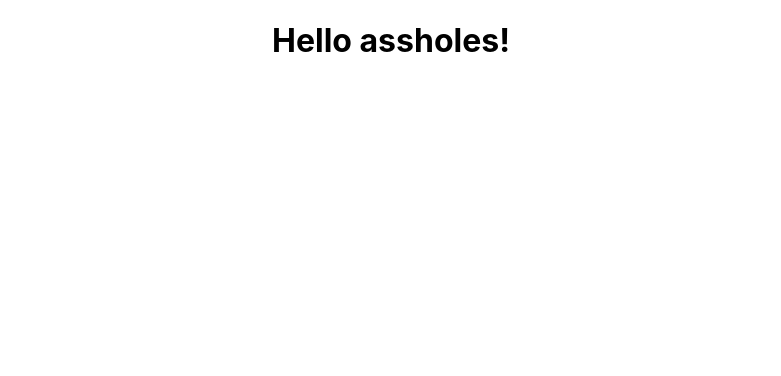
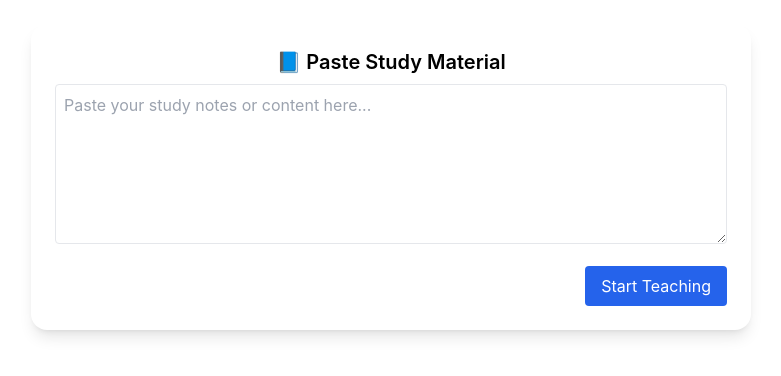
Before and after one commit to nehAshwin/TeachTutor, a React (Create React App) app in the folder teach-tutor/: page / in a window 1280 px wide. Shown: the top 376 px of the page, without its empty margins (249-1030 px from the left). Built offline with nearby package versions, Linux system fonts and the light colour scheme.

Commit message:
basic react framework done

```diff
--- a/teach-tutor/package.json
+++ b/teach-tutor/package.json
@@ -35,5 +35,8 @@
       "last 1 firefox version",
       "last 1 safari version"
     ]
+  },
+  "devDependencies": {
+    "tailwindcss": "^3.4.17"
   }
 }
--- a/teach-tutor/src/TeachTutor.js
+++ b/teach-tutor/src/TeachTutor.js
@@ -1,11 +1,78 @@
-import './App.css';
+import React, { useState } from 'react';
 
-function TeachTutor() {
+export default function TeachAssistant() {
+  const [studyMaterial, setStudyMaterial] = useState('');
+  const [explanation, setExplanation] = useState('');
+  const [aiFeedback, setAiFeedback] = useState(null);
+  const [step, setStep] = useState(1);
+
+  const handleStartTeaching = () => {
+    if (studyMaterial.trim() !== '') {
+      setStep(2);
+    }
+  };
+
+  const handleSubmitExplanation = () => {
+    if (explanation.trim() !== '') {
+      // Mock AI response
+      const feedback = {
+        summary: "✅ Great explanation! You clearly mentioned the key concept of energy production.",
+        followUp: "🤔 Follow-up question: Can you explain how ATP is produced in the mitochondria?"
+      };
+      setAiFeedback(feedback);
+      setStep(3);
+    }
+  };
+
   return (
-    <div className="App">
-      <h1>Hello assholes!</h1>
+    <div className="max-w-3xl mx-auto p-6 space-y-6">
+      {step === 1 && (
+        <div className="bg-white shadow-lg rounded-2xl p-6">
+          <h2 className="text-xl font-semibold mb-2">📘 Paste Study Material</h2>
+          <textarea
+            className="w-full h-40 border rounded p-2 focus:outline-none focus:ring-2 focus:ring-blue-500"
+            placeholder="Paste your study notes or content here..."
+            value={studyMaterial}
+            onChange={(e) => setStudyMaterial(e.target.value)}
+          />
+          <div className="text-right mt-4">
+            <button
+              className="bg-blue-600 text-white px-4 py-2 rounded hover:bg-blue-700"
+              onClick={handleStartTeaching}
+            >
+              Start Teaching
+            </button>
+          </div>
+        </div>
+      )}
+
+      {step === 2 && (
+        <div className="bg-white shadow-lg rounded-2xl p-6">
+          <h2 className="text-xl font-semibold mb-2">🧠 Teach What You Know</h2>
+          <textarea
+            className="w-full h-40 border rounded p-2 focus:outline-none focus:ring-2 focus:ring-green-500"
+            placeholder="Explain the content in your own words..."
+            value={explanation}
+            onChange={(e) => setExplanation(e.target.value)}
+          />
+          <div className="text-right mt-4">
+            <button
+              className="bg-green-600 text-white px-4 py-2 rounded hover:bg-green-700"
+              onClick={handleSubmitExplanation}
+            >
+              Submit Explanation
+            </button>
+          </div>
+        </div>
+      )}
+
+      {step === 3 && aiFeedback && (
+        <div className="bg-white shadow-lg rounded-2xl p-6">
+          <h2 className="text-xl font-semibold mb-2">🤖 AI Feedback</h2>
+          <p className="mb-2">{aiFeedback.summary}</p>
+          <p>{aiFeedback.followUp}</p>
+        </div>
+      )}
     </div>
   );
 }
-
-export default TeachTutor;
--- a/teach-tutor/src/index.css
+++ b/teach-tutor/src/index.css
@@ -11,3 +11,7 @@ code {
   font-family: source-code-pro, Menlo, Monaco, Consolas, 'Courier New',
     monospace;
 }
+
+@tailwind base;
+@tailwind components;
+@tailwind utilities;
--- /dev/null
+++ b/teach-tutor/tailwind.config.js
@@ -0,0 +1,10 @@
+/** @type {import('tailwindcss').Config} */
+module.exports = {
+  content: [
+    "./src/**/*.{js,jsx,ts,tsx}",
+  ],
+  theme: {
+    extend: {},
+  },
+  plugins: [],
+}
```
Also changed, not shown: 1 other file (tests, documents, lock files or other folders).
